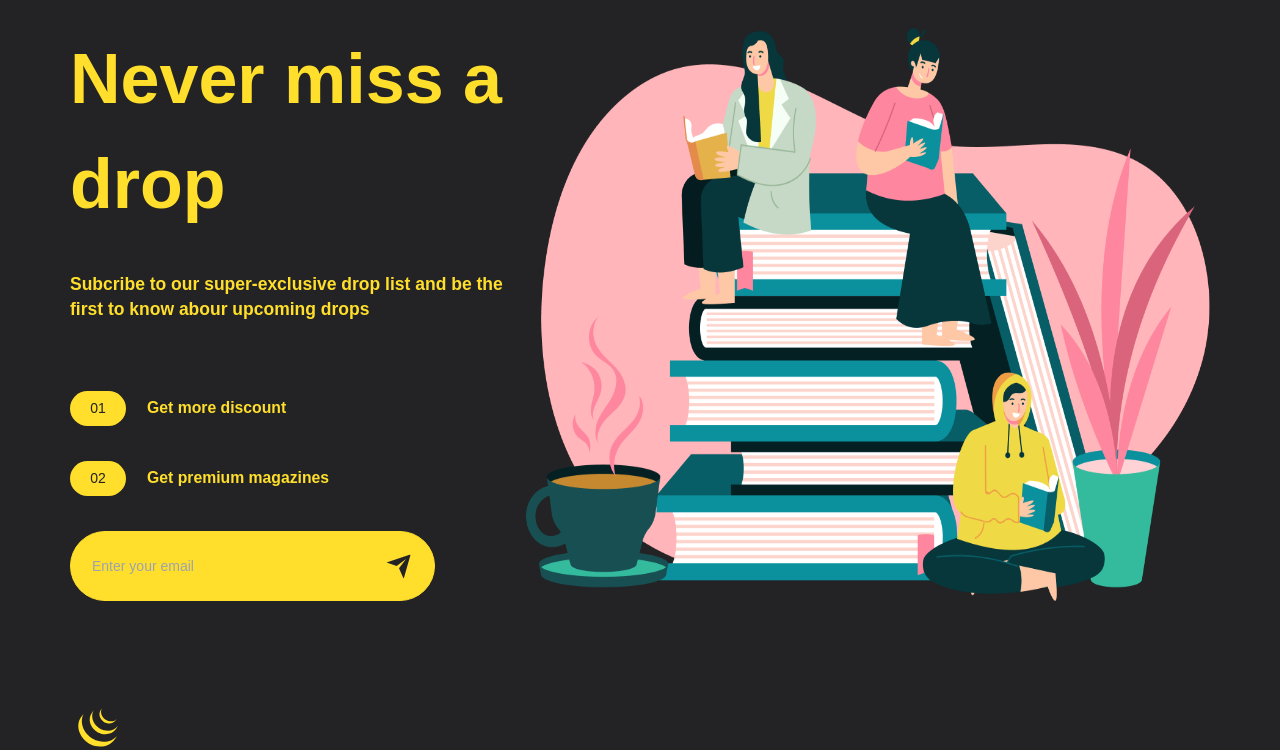
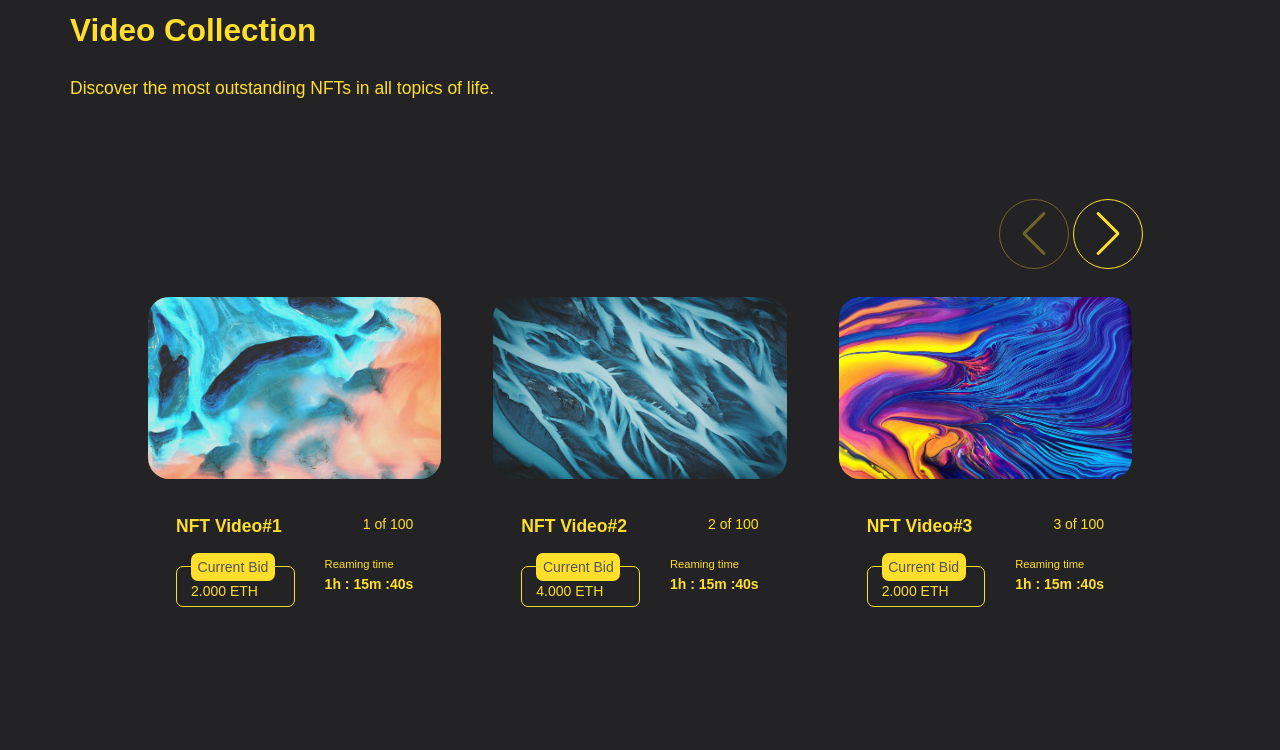
Before and after one commit to Samira-ABDI79/NFT-Marketplace, a Next.js app: page / in a window 1280 px wide. Shown: the part 2740-3490 px from the top of the page. Built offline with nearby package versions, Linux system fonts and the light colour scheme; grey boxes are pictures that could not be loaded; a web font is replaced by a local one.

Commit message:
feat (Home) : add ExploreVideo Slider

```diff
--- a/components/AudioCollection/index.tsx
+++ b/components/AudioCollection/index.tsx
@@ -167,7 +167,7 @@ function AudioCollection (){
             {AudioList2.map(({price,musicId,images}, index) => (
        <div className=" flex justify-between items-center rounded-2xl  z900  transitionAll p-6    w-full lg:mt-0 mt-12 bg-shadowDark" key={index}>
 
-   <img src="/assets/creatorbackground-10.jpg" alt="NFT" className="w-16 h-16 rounded-xl " />
+   <img src="/assets/creatorbackground-1.jpeg" alt="NFT" className="w-16 h-16 rounded-xl " />
 
 
 
--- a/components/ExploreVideo/index.tsx
+++ b/components/ExploreVideo/index.tsx
@@ -0,0 +1,17 @@
+import Slider from "../Slider/Slider"
+
+function ExploreVideo(){
+    return(
+        <>
+         <section className="container mt-24">
+            <h1 className="text-4xl font-bold">Video Collection</h1>
+            <p className="text-xl  mt-8">Discover the most outstanding NFTs in all topics of life.</p>
+
+<Slider />
+        </section>
+        </>
+    )
+}
+
+
+export default ExploreVideo
--- /dev/null
+++ b/components/Slider/Slider.tsx
@@ -0,0 +1,123 @@
+
+import { Swiper, SwiperSlide } from 'swiper/react';
+
+import { useState } from "react";
+
+const VideoList=[
+  {
+      id:1,
+      price:"2.000 ETH",
+      musicId:"#1",
+      code:"1 of 100",
+      time:"1h : 15m :40s",
+      images:"/assets/creatorbackground-1.jpeg",
+  },
+  {
+      id:2,
+      price:"4.000 ETH",
+      musicId:"#2",
+      code:"2 of 100",
+      time:"1h : 15m :40s",
+      images:"/assets/creatorbackground-2.jpeg",
+  },
+  {
+      id:3,
+      price:"2.000 ETH",
+      musicId:"#3",
+      code:"3 of 100",
+      time:"1h : 15m :40s",
+      images:"/assets/creatorbackground-3.jpeg",
+  },
+  {
+      id:5,
+      price:"5.000 ETH",
+      musicId:"#5",
+      code:"5 of 100",
+      time:"1h : 15m :50s",
+      images:"/assets/creatorbackground-5.jpg",
+  },
+  {
+      id:4,
+      price:"4.000 ETH",
+      musicId:"#4",
+      code:"4 of 100",
+      time:"1h : 15m :40s",
+      images:"/assets/creatorbackground-4.jpg",
+  },
+]
+
+
+
+import 'swiper/css/pagination';
+import SwiperCore,{Pagination ,Navigation} from "swiper"
+SwiperCore.use([Pagination])
+import "swiper/css/navigation";
+
+const Slider=() => {
+
+
+
+  return (
+    <Swiper
+      spaceBetween={10}
+      slidesPerView={3}
+      pagination={{clickable:true}}
+      navigation={true}
+      modules={[Navigation]}
+      onSlideChange={() => console.log('slide change')}
+      onSwiper={(swiper) => console.log(swiper)}
+      className="my-10 mySlider"
+           breakpoints={{
+          50:{
+              slidesPerView:1,
+          },
+          900:{
+            slidesPerView:3,
+        }}}
+
+        >
+
+
+
+
+
+
+      {VideoList.map(({price,musicId,time,images,code}, index) => (
+        <SwiperSlide>
+       <div className="rounded-2xl  z900  transitionAll p-6   w-full lg:mt-0 mt-12 h-[30rem]">
+
+   <img src={images} alt="NFT" className="  -z-[10] rounded-3xl w-full h-[13rem]" />
+
+   <div className="bg-shadowLight  pt-10 px-8   z-50">
+         <div className="flex justify-between">
+         <div className="flex font-bold text-xl">
+              <h1 >NFT Video</h1>
+              <p className="">{musicId}</p>
+          </div>
+       <p>{code}</p>
+
+         </div>
+         <div className="flex items-center justify-between">
+         <div className="border-[1px] border-icons rounded-lg pt-4 pb-1 px-4 mt-8 w-[50%]">
+    <div className=" -mt-8 bg-icons text-shadowDark w-24 flex items-center justify-center py-1 rounded-lg">Current Bid</div>
+    <span>{price}</span>
+</div>
+<div className="   bg-shadowLight z-0">
+           <div className="">
+           <small className="-mb-1">Reaming time</small>
+       <h5 className="-mb-1 font-bold">{time}</h5>
+       </div>
+       </div>
+         </div>
+       </div>
+       </div>
+       </SwiperSlide>
+            ))}
+
+
+
+    </Swiper>
+  );
+};
+
+export default Slider
--- a/pages/_app.tsx
+++ b/pages/_app.tsx
@@ -2,6 +2,10 @@ import MainLayout from "../components/Layout/MainLayout";
 import { AppProps } from "../node_modules/next/app";
 import "../styles/globals.css";
 import "../styles/UIstyle.css"
+import { Swiper, SwiperSlide } from 'swiper/react';
+import 'swiper/css';
+
+import "../styles/Slider.css"
 function MyApp({ Component, pageProps }: AppProps) {
   return (
     <MainLayout>
--- a/pages/index.tsx
+++ b/pages/index.tsx
@@ -4,6 +4,8 @@ import { services } from "../services/data/services";
 import HelloNFT from "../components/HelloNFT";
 import AudioCollection from "../components/AudioCollection";
 import MissDrop from "../components/MissDrop";
+import ExploreVideo from "../components/ExploreVideo";
+
 function Home(){
   return(
     <>
@@ -43,6 +45,7 @@ function Home(){
         {/* Hello NFT */}
       <HelloNFT />
       <AudioCollection />
+      <ExploreVideo />
       <MissDrop />
 
 
--- /dev/null
+++ b/styles/Slider.css
@@ -0,0 +1,50 @@
+.mySlider{
+  height: 80%;
+  width: 90%;
+  padding-top: 10rem;
+
+}
+.mySlider .swiper-pagination-bullet {
+    background-color: #ffdf2b;
+
+}
+
+.mySlider .swiper-button-next {
+  position: absolute;
+ margin-top: -25%;
+color:#ffdf2b;
+background-color: inherit;
+border: 1px solid #ffdf2b;
+border-radius: 50%;
+padding: 2px;
+width: 5rem;
+height: 5rem;
+
+}
+
+.mySlider .swiper-button-prev {
+  color:#ffdf2b;
+  background-color: inherit;
+  position: absolute;
+  margin-top: -25%;
+  /* left: 80rem; */
+  left: 85%;
+  padding: 2px;
+  border: 1px solid #ffdf2b;
+border-radius: 50%;
+  width: 5rem;
+  height: 5rem;
+}
+
+.mySlider .swiper-pagination-bullet-active {
+    background-color: #555557 !important;
+  }
+  .mySlider  .swiper-wrapper {
+   height: 500px;
+
+
+  }
+  @media screen and (max-width: 800px) {
+
+
+  }
```
